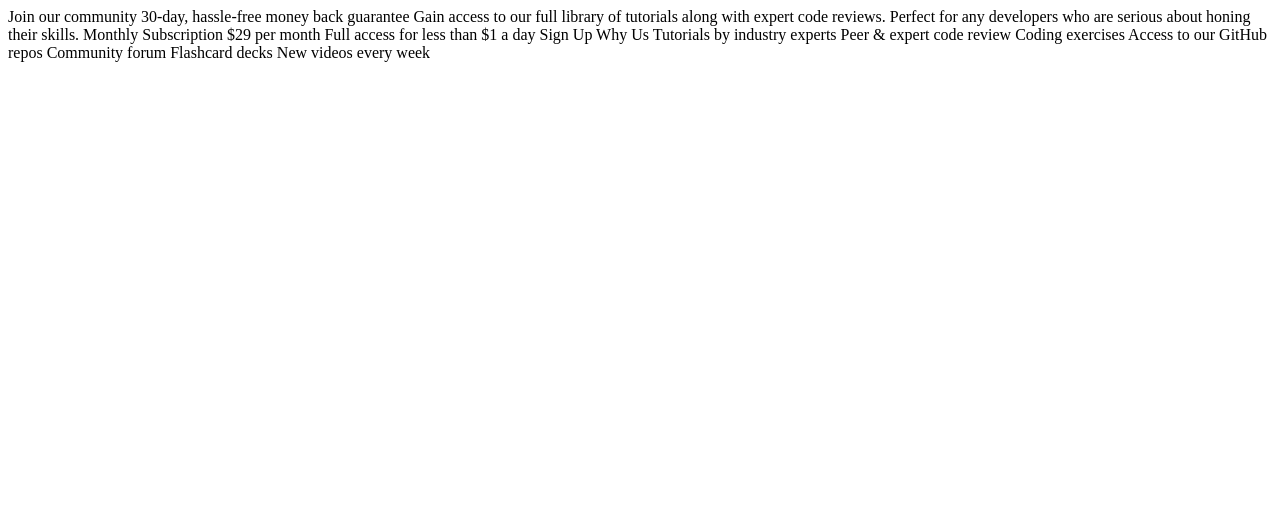
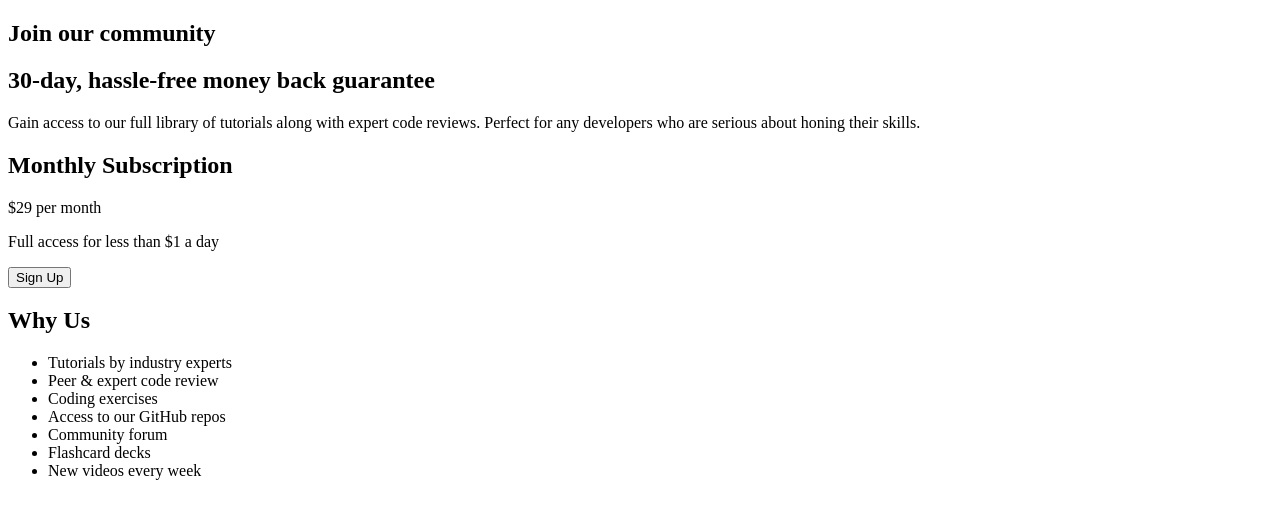
Before and after one commit to lafistik/single-price-grid-component-master, a plain HTML site: page index.html in a window 1280 px wide. Drawn offline with Linux system fonts and the light colour scheme.

Commit message:
Add html for component

```diff
--- a/index.html
+++ b/index.html
@@ -16,12 +16,40 @@
     <title>Frontend Mentor | Single Price Grid Component</title>
   </head>
   <body>
-    Join our community 30-day, hassle-free money back guarantee Gain access to
-    our full library of tutorials along with expert code reviews. Perfect for
-    any developers who are serious about honing their skills. Monthly
-    Subscription &dollar;29 per month Full access for less than &dollar;1 a day
-    Sign Up Why Us Tutorials by industry experts Peer &amp; expert code review
-    Coding exercises Access to our GitHub repos Community forum Flashcard decks
-    New videos every week
+    <main>
+      <article class="card">
+        <div class="card__info">
+          <h1 class="card__heading">Join our community</h1>
+          <h2 class="card__subheading">
+            30-day, hassle-free money back guarantee
+          </h2>
+          <p class="card__info-text">
+            Gain access to our full library of tutorials along with expert code
+            reviews. Perfect for any developers who are serious about honing
+            their skills.
+          </p>
+        </div>
+        <div class="card__pricing">
+          <h2 class="card__subheading">Monthly Subscription</h2>
+          <p class="card__subheading-price">
+            <span>&dollar;29</span> per month
+          </p>
+          <p>Full access for less than &dollar;1 a day</p>
+          <button class="btn">Sign Up</button>
+        </div>
+        <div class="card__advantages">
+          <h2 class="card__subheading">Why Us</h2>
+          <ul class="card__advantages-list">
+            <li>Tutorials by industry experts</li>
+            <li>Peer &amp; expert code review</li>
+            <li>Coding exercises</li>
+            <li>Access to our GitHub repos</li>
+            <li>Community forum</li>
+            <li>Flashcard decks</li>
+            <li>New videos every week</li>
+          </ul>
+        </div>
+      </article>
+    </main>
   </body>
 </html>
```
